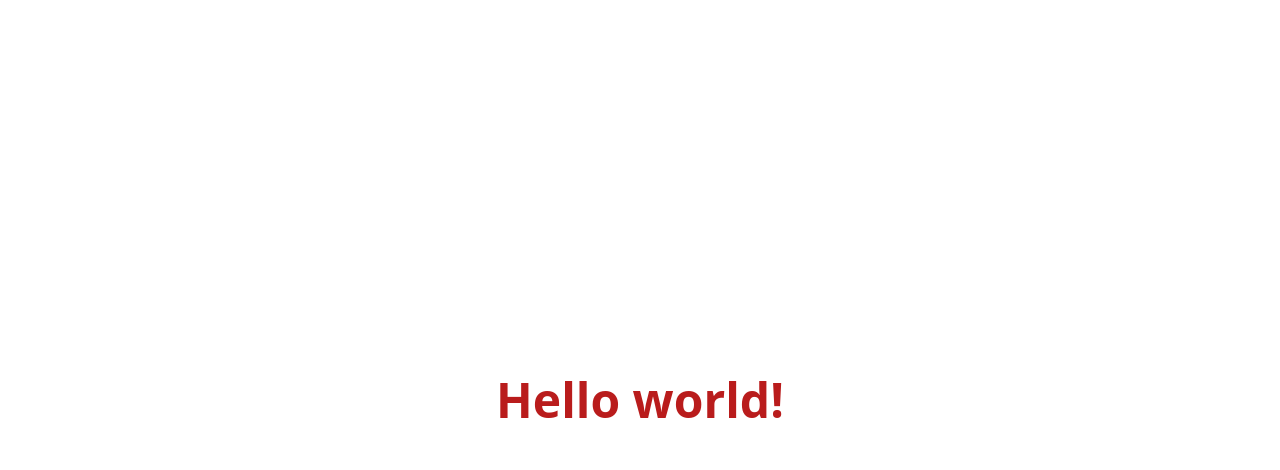
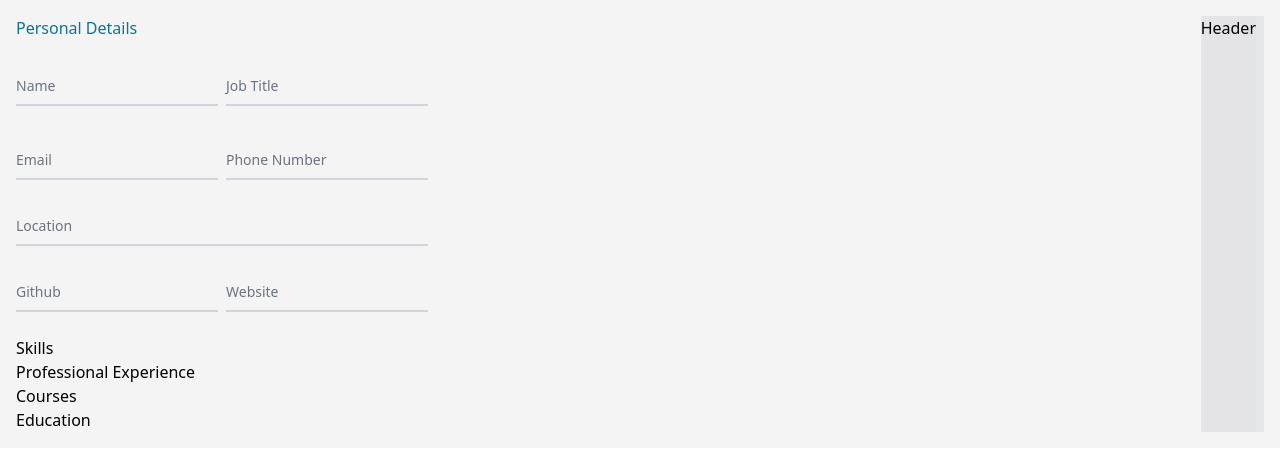
Before and after one commit to Casssb/cv-creator, a React (Vite) app: page / in a window 1280 px wide. Shown: the top 470 px of the page. Built offline with nearby package versions, Linux system fonts and the light colour scheme.

Commit message:
add basic form layout and header inputs

```diff
--- a/src/App.jsx
+++ b/src/App.jsx
@@ -1,10 +1,40 @@
 import React, { Component } from 'react';
+import Form from './modules/form/Form';
+import Display from './modules/display/Display';
 
 class App extends Component {
+  constructor() {
+    super();
+
+    this.state = {
+      name: '',
+      role: '',
+      statement: '',
+      email: '',
+      phone: '',
+      location: '',
+      github: '',
+      skills: [],
+      experience: [],
+      courses: [],
+      education: [],
+    };
+
+    this.handleTextInput = this.handleTextInput.bind(this);
+  }
+
+  handleTextInput(event, state) {
+    const text = event.target.value;
+    this.setState({
+      [state]: text,
+    });
+  }
+
   render() {
     return (
-      <main className="h-screen flex justify-center items-center">
-        <h1 className="text-5xl font-bold text-red-700">Hello world!</h1>
+      <main className="container flex justify-between p-4 mx-auto bg-zinc-100">
+        <Form details={this.state} handleTextInput={this.handleTextInput} />
+        <Display details={this.state} />
       </main>
     );
   }
--- /dev/null
+++ b/src/modules/display/Display.jsx
@@ -0,0 +1,12 @@
+import React from 'react'
+import Header from './Header'
+
+const Display = () => {
+  return (
+    <section className='bg-zinc-200 border-r-8 sticky'>
+        <Header/>
+    </section>
+  )
+}
+
+export default Display
--- /dev/null
+++ b/src/modules/display/Header.jsx
@@ -0,0 +1,9 @@
+import React from 'react'
+
+const Header = () => {
+  return (
+    <div>Header</div>
+  )
+}
+
+export default Header
--- /dev/null
+++ b/src/modules/form/Courses.jsx
@@ -0,0 +1,11 @@
+import React from 'react'
+
+const Courses = () => {
+  return (
+    <fieldset>
+    <legend>Courses</legend>
+  </fieldset>
+  )
+}
+
+export default Courses
--- /dev/null
+++ b/src/modules/form/Education.jsx
@@ -0,0 +1,11 @@
+import React from 'react'
+
+const Education = () => {
+  return (
+    <fieldset>
+    <legend>Education</legend>
+  </fieldset>
+  )
+}
+
+export default Education
--- /dev/null
+++ b/src/modules/form/Form.jsx
@@ -0,0 +1,21 @@
+import React from 'react';
+import PersonalDetails from './PersonalDetails';
+import Skills from './Skills';
+import Professional from './Professional';
+import Courses from './Courses';
+import Education from './Education';
+
+const Form = (props) => {
+  const { details, handleTextInput } = props;
+  return (
+    <form>
+      <PersonalDetails details={details} handleTextInput={handleTextInput} />
+      <Skills />
+      <Professional />
+      <Courses />
+      <Education />
+    </form>
+  );
+};
+
+export default Form;
--- /dev/null
+++ b/src/modules/form/PersonalDetails.jsx
@@ -0,0 +1,23 @@
+import React from 'react';
+import Input from './utils/Input';
+
+const PersonalDetails = () => {
+  return (
+    <fieldset >
+      <legend className='mb-2 text-cyan-700'>Personal Details</legend>
+      <div className="grid md:grid-cols-2 md:gap-2 mt-4">
+        <Input name={'name'}/>
+        <Input name={'job title'}/>
+        <Input name={'Email'}/>
+        <Input name={'Phone Number'}/>
+      </div>
+      <Input name={'location'}/>
+      <div className="grid md:grid-cols-2 md:gap-2 mt-4">
+        <Input name={'github'}/>
+        <Input name={'website'}/>
+      </div>
+    </fieldset>
+  );
+};
+
+export default PersonalDetails;
--- /dev/null
+++ b/src/modules/form/Professional.jsx
@@ -0,0 +1,11 @@
+import React from 'react'
+
+const Professional = () => {
+  return (
+    <fieldset>
+    <legend>Professional Experience</legend>
+  </fieldset>
+  )
+}
+
+export default Professional
--- /dev/null
+++ b/src/modules/form/Skills.jsx
@@ -0,0 +1,11 @@
+import React from 'react'
+
+const Skills = () => {
+  return (
+    <fieldset>
+    <legend>Skills</legend>
+  </fieldset>
+  )
+}
+
+export default Skills
--- /dev/null
+++ b/src/modules/form/utils/Input.jsx
@@ -0,0 +1,24 @@
+import React from 'react';
+
+const Input = (props) => {
+  const { name } = props;
+  return (
+    <div className="relative z-0 mb-6 w-full group">
+      <input
+        type="text"
+        name={name}
+        id={name}
+        className="block py-2.5 px-0 w-full text-sm text-gray-900 bg-transparent border-0 border-b-2 border-gray-300 appearance-none dark:text-white dark:border-gray-600 dark:focus:border-purple-500 focus:outline-none focus:ring-0 focus:border-purple-600 peer"
+        placeholder=" "
+      />
+      <label
+        htmlFor={name}
+        className="peer-focus:font-medium absolute text-sm text-gray-500 dark:text-gray-400 duration-300 transform -translate-y-6 scale-75 top-3 -z-10 origin-[0] peer-focus:left-0 peer-focus:text-purple-600 peer-focus:dark:text-purple-500 peer-placeholder-shown:scale-100 peer-placeholder-shown:translate-y-0 peer-focus:scale-75 peer-focus:-translate-y-6 text-transform: capitalize"
+      >
+        {name}
+      </label>
+    </div>
+  );
+};
+
+export default Input;
```
